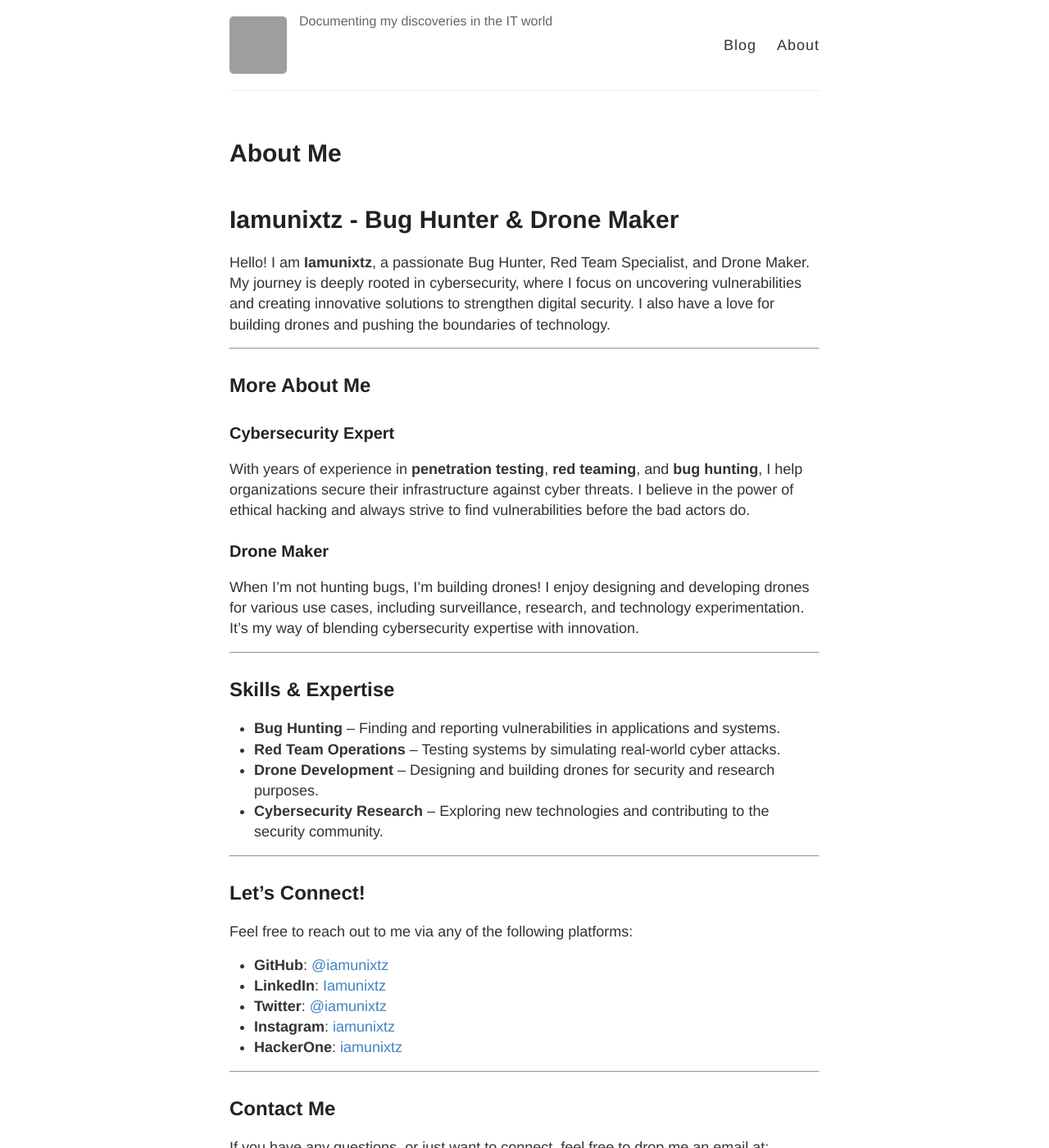
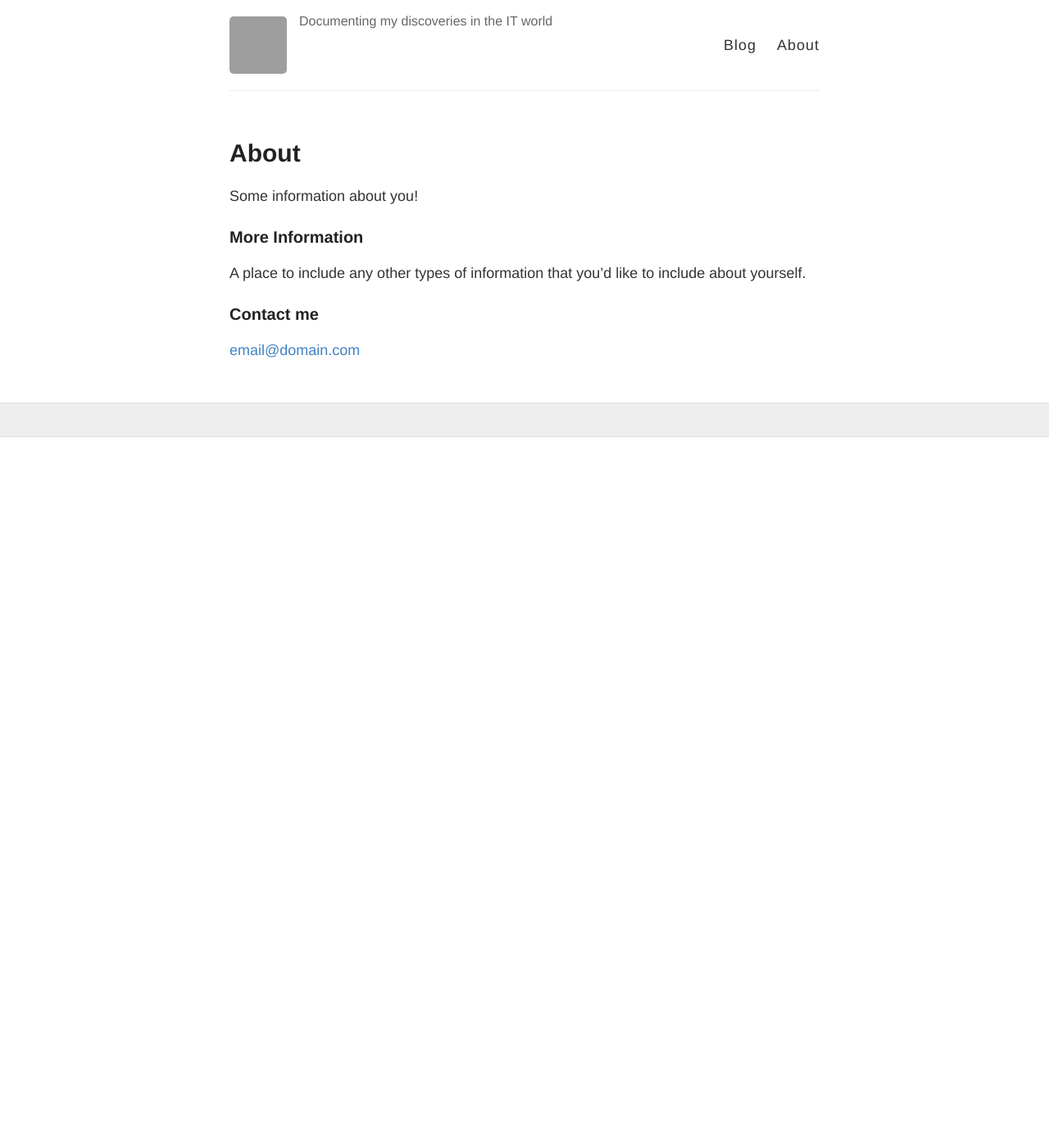
Before and after one commit to iamunixtz/blog, a Jekyll site: the page built from about.md, in a window 1280 px wide and 1400 px high. Shown: the whole window at 82% size. Built offline with Jekyll 4.4.1, drawn with Linux system fonts in a browser that asks for light colours; some of the changed text lies outside the part shown; grey boxes are pictures that could not be loaded.

Commit message:
Update about.md

```diff
--- a/about.md
+++ b/about.md
@@ -1,54 +1,15 @@
 ---
 layout: page
-title: About Me
+title: About
 permalink: /about/
 ---
 
-# Iamunixtz - Bug Hunter & Drone Maker
+Some information about you!
 
-Hello! I am **Iamunixtz**, a passionate Bug Hunter, Red Team Specialist, and Drone Maker. My journey is deeply rooted in cybersecurity, where I focus on uncovering vulnerabilities and creating innovative solutions to strengthen digital security. I also have a love for building drones and pushing the boundaries of technology.
+### More Information
 
----
+A place to include any other types of information that you'd like to include about yourself.
 
-## More About Me
+### Contact me
 
-### Cybersecurity Expert
-
-With years of experience in **penetration testing**, **red teaming**, and **bug hunting**, I help organizations secure their infrastructure against cyber threats. I believe in the power of ethical hacking and always strive to find vulnerabilities before the bad actors do.
-
-### Drone Maker
-
-When I'm not hunting bugs, I’m building drones! I enjoy designing and developing drones for various use cases, including surveillance, research, and technology experimentation. It’s my way of blending cybersecurity expertise with innovation.
-
----
-
-## Skills & Expertise
-
-- **Bug Hunting** – Finding and reporting vulnerabilities in applications and systems.
-- **Red Team Operations** – Testing systems by simulating real-world cyber attacks.
-- **Drone Development** – Designing and building drones for security and research purposes.
-- **Cybersecurity Research** – Exploring new technologies and contributing to the security community.
-
----
-
-## Let's Connect!
-
-Feel free to reach out to me via any of the following platforms:
-
-- **GitHub**: [@iamunixtz](https://github.com/iamunixtz)
-- **LinkedIn**: [Iamunixtz](https://www.linkedin.com/in/iamunixtz)
-- **Twitter**: [@iamunixtz](https://twitter.com/iamunixtz)
-- **Instagram**: [iamunixtz](https://www.instagram.com/iamunixtz)
-- **HackerOne**: [iamunixtz](https://hackerone.com/iamunixtz)
-
----
-
-## Contact Me
-
-If you have any questions, or just want to connect, feel free to drop me an email at:
-
-[**email@domain.com**](mailto:email@domain.com)
-
----
-
-Thank you for visiting my page! I'm always excited to collaborate and share knowledge with like-minded individuals in the cybersecurity and tech community.
+[email@domain.com](mailto:email@domain.com)
```
